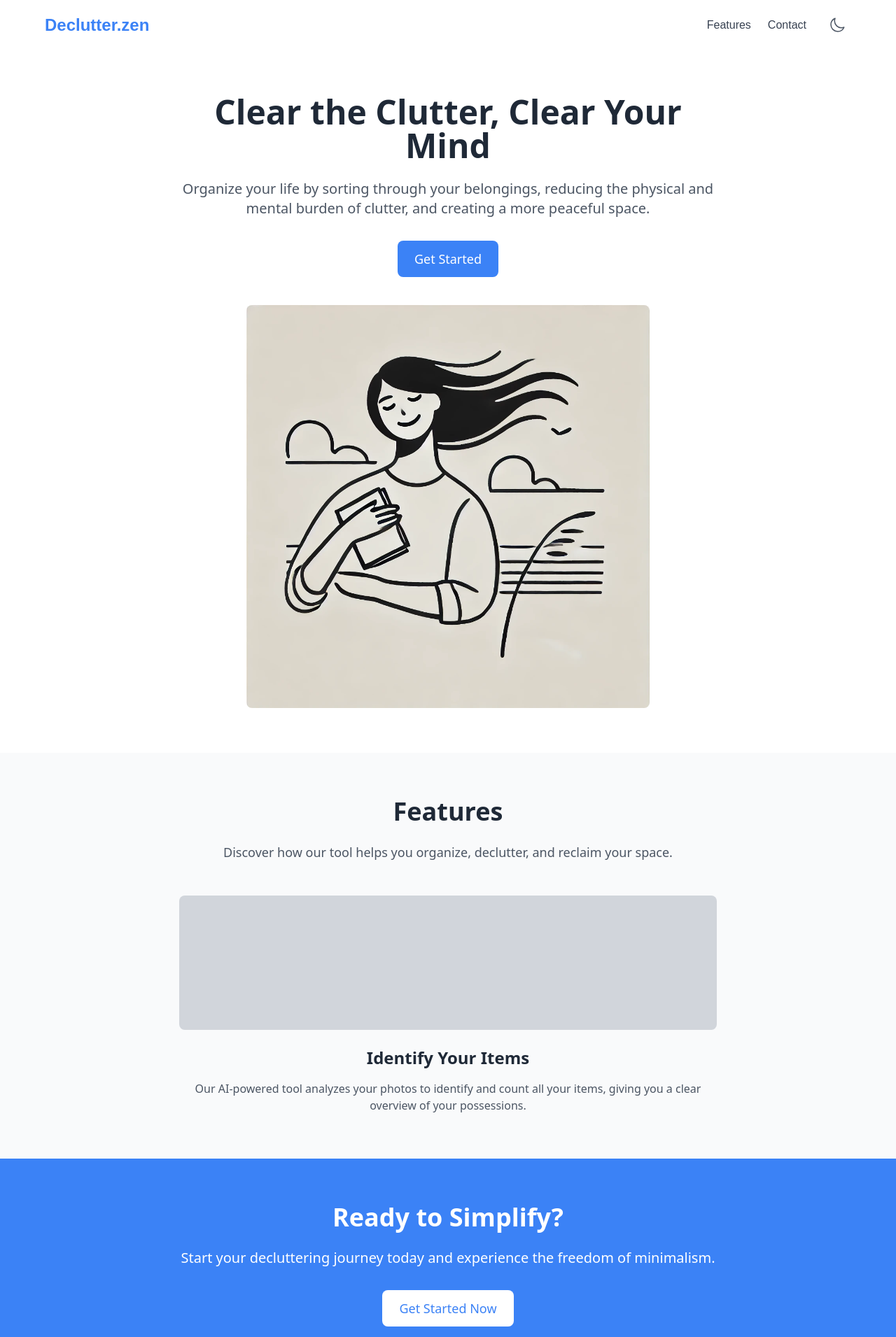
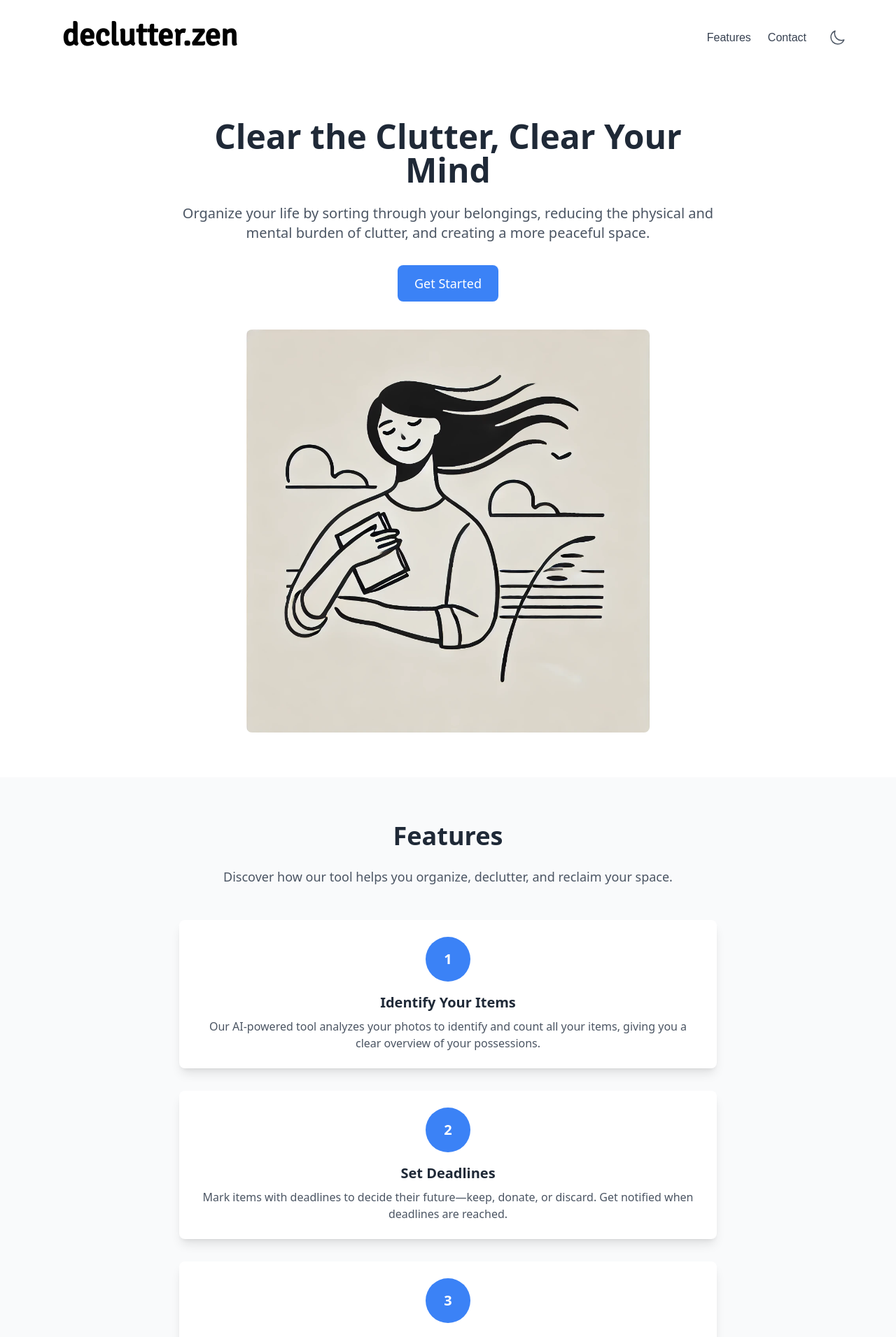
Before and after one commit to hcsum/declutter-space, a Next.js app: page / in a window 1280 px wide. Shown: the top 1911 px of the page at 70% size. Built offline with nearby package versions, Linux system fonts and the light colour scheme.

Commit message:
change logo

```diff
--- a/src/app/page.tsx
+++ b/src/app/page.tsx
@@ -36,23 +36,57 @@ const LandingPage = () => {
       {/* Features Section */}
       <section className="py-16 px-6 bg-gray-50 dark:bg-gray-900" id="features">
         <div className="max-w-3xl mx-auto text-center">
-          <h2 className="text-3xl md:text-4xl font-bold mb-6">Features</h2>
+          <h2 className="text-3xl md:text-4xl font-bold mb-6 text-gray-800 dark:text-gray-200">
+            Features
+          </h2>
           <p className="text-gray-600 dark:text-gray-400 text-lg mb-12">
             Discover how our tool helps you organize, declutter, and reclaim
             your space.
           </p>
         </div>
-        <div className="space-y-12 max-w-3xl mx-auto">
-          <div className="text-center">
-            <div className="h-48 bg-gray-300 dark:bg-gray-700 w-full rounded-lg mb-6"></div>
-            <h3 className="text-2xl font-semibold mb-4">Identify Your Items</h3>
+
+        <div className="space-y-8 max-w-3xl mx-auto">
+          {/* Feature 1 */}
+          <div className="flex flex-col items-center text-center bg-white dark:bg-gray-800 rounded-lg shadow-lg p-6">
+            <div className="h-16 w-16 bg-blue-500 dark:bg-blue-600 rounded-full flex items-center justify-center mb-4">
+              <span className="text-white text-xl font-bold">1</span>
+            </div>
+            <h3 className="text-xl font-semibold mb-2 text-gray-800 dark:text-gray-200">
+              Identify Your Items
+            </h3>
             <p className="text-gray-600 dark:text-gray-400">
               Our AI-powered tool analyzes your photos to identify and count all
               your items, giving you a clear overview of your possessions.
             </p>
           </div>
-          {/* Additional Features */}
-          {/* ... */}
+
+          {/* Feature 2 */}
+          <div className="flex flex-col items-center text-center bg-white dark:bg-gray-800 rounded-lg shadow-lg p-6">
+            <div className="h-16 w-16 bg-blue-500 dark:bg-blue-600 rounded-full flex items-center justify-center mb-4">
+              <span className="text-white text-xl font-bold">2</span>
+            </div>
+            <h3 className="text-xl font-semibold mb-2 text-gray-800 dark:text-gray-200">
+              Set Deadlines
+            </h3>
+            <p className="text-gray-600 dark:text-gray-400">
+              Mark items with deadlines to decide their future—keep, donate, or
+              discard. Get notified when deadlines are reached.
+            </p>
+          </div>
+
+          {/* Feature 3 */}
+          <div className="flex flex-col items-center text-center bg-white dark:bg-gray-800 rounded-lg shadow-lg p-6">
+            <div className="h-16 w-16 bg-blue-500 dark:bg-blue-600 rounded-full flex items-center justify-center mb-4">
+              <span className="text-white text-xl font-bold">3</span>
+            </div>
+            <h3 className="text-xl font-semibold mb-2 text-gray-800 dark:text-gray-200">
+              Stay Organized
+            </h3>
+            <p className="text-gray-600 dark:text-gray-400">
+              Track your progress and see how your decluttering journey unfolds
+              over time.
+            </p>
+          </div>
         </div>
       </section>
 
--- a/src/components/Header.tsx
+++ b/src/components/Header.tsx
@@ -4,6 +4,7 @@ import Link from "next/link";
 import React, { useEffect, useState } from "react";
 import { usePathname } from "next/navigation";
 import { UserCircleIcon, MoonIcon, SunIcon } from "@heroicons/react/24/outline";
+import Logo from "./Logo";
 
 const Header: React.FC = () => {
   const pathname = usePathname();
@@ -72,8 +73,8 @@ const Header: React.FC = () => {
   return (
     <header className="bg-white shadow py-4 px-6 dark:bg-gray-800">
       <div className="max-w-6xl mx-auto flex justify-between items-center">
-        <Link href="/" className="text-2xl font-bold text-blue-500">
-          Declutter.zen
+        <Link href="/">
+          <Logo />
         </Link>
         <div className="flex items-center space-x-6">
           {navContent}
--- /dev/null
+++ b/src/components/Logo.tsx
@@ -0,0 +1,28 @@
+import { Signika } from "next/font/google";
+
+const signika = Signika({
+  weight: "400",
+});
+
+export default function Logo() {
+  return (
+    <svg
+      xmlns="http://www.w3.org/2000/svg"
+      viewBox="0 0 200 50"
+      className={`w-full max-w-xs font-bold ${signika.style}`}
+    >
+      <text
+        x="50%"
+        y="50%"
+        dominantBaseline="middle"
+        textAnchor="middle"
+        fontFamily="Signika, cursive"
+        fontSize="30"
+        fill="currentColor"
+        className="text-black dark:text-white"
+      >
+        declutter.zen
+      </text>
+    </svg>
+  );
+}
```
Also changed, not shown: src/app/app/page.tsx (renamed from src/app/main/page.tsx).
